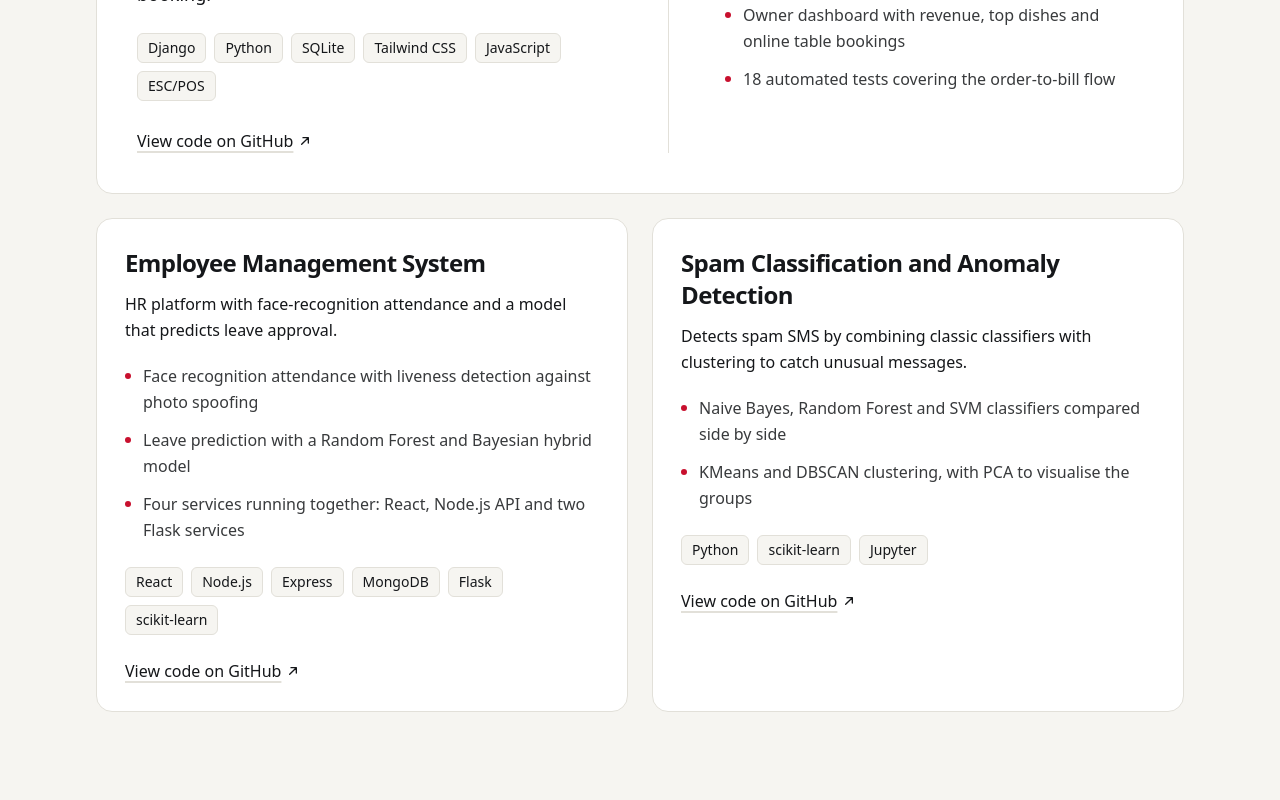
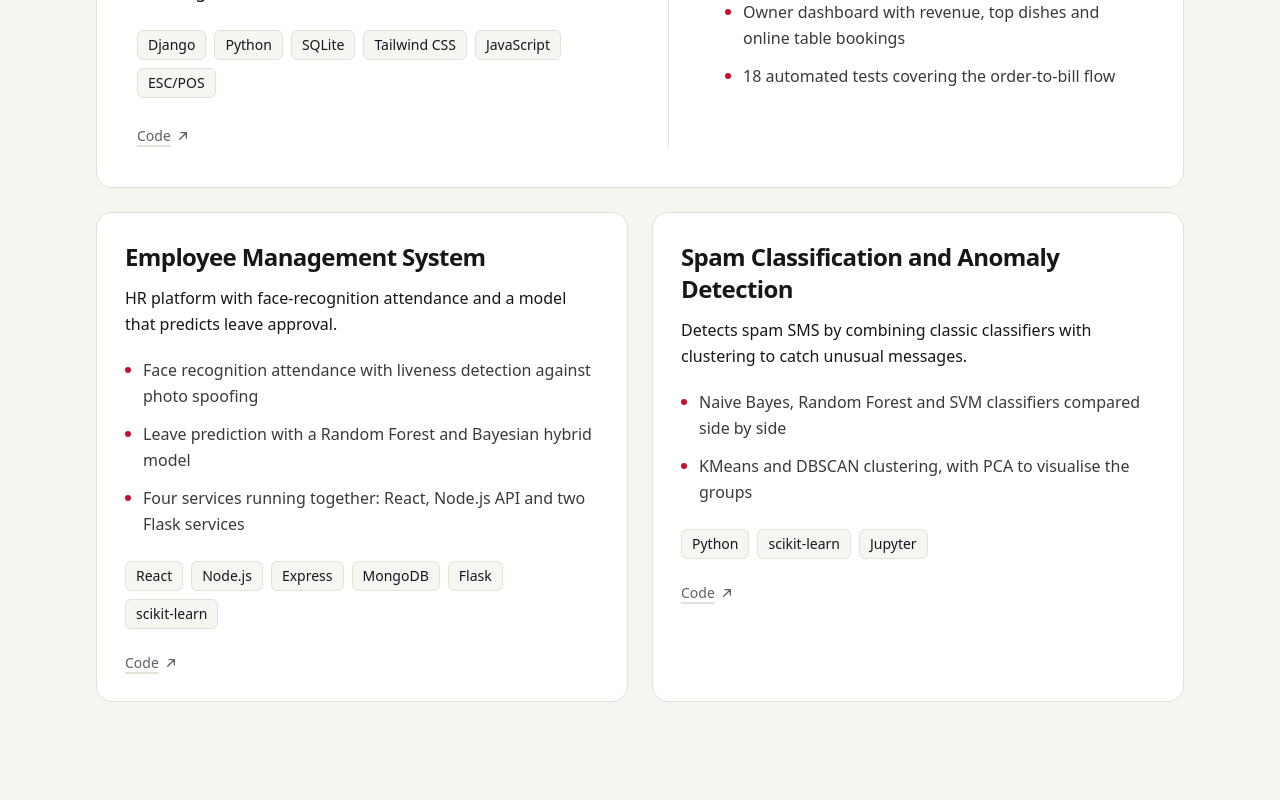
Before and after one commit to Cma-13/My-portfolio, a React (Vite) app: page / in a window 1280 px wide. Shown: the part 1680-2480 px from the top of the page. Built offline with nearby package versions, Linux system fonts and the light colour scheme.

Commit message:
refactor: shorter project code links

```diff
--- a/src/App.jsx
+++ b/src/App.jsx
@@ -9,12 +9,13 @@ function ArrowUpRight({ className = "w-4 h-4" }) {
   );
 }
 
-function ExternalLink({ href, children, className = "" }) {
+function ExternalLink({ href, children, className = "", label }) {
   return (
     <a
       href={href}
       target="_blank"
       rel="noreferrer"
+      aria-label={label}
       className={`inline-flex items-center gap-1 font-medium underline decoration-line decoration-2 underline-offset-4 hover:decoration-crimson transition-colors ${className}`}
     >
       {children}
@@ -143,8 +144,8 @@ function FeaturedProject({ project }) {
         <div className="mt-6">
           <TechList tech={project.tech} />
         </div>
-        <ExternalLink href={project.github} className="mt-7">
-          View code on GitHub
+        <ExternalLink href={project.github} className="mt-7 text-sm text-muted hover:text-ink" label={`Code for ${project.name} on GitHub`}>
+          Code
         </ExternalLink>
       </div>
       <div className="lg:border-l lg:border-line lg:pl-14">
@@ -166,8 +167,8 @@ function SmallProject({ project }) {
       <div className="mt-6">
         <TechList tech={project.tech} />
       </div>
-      <ExternalLink href={project.github} className="mt-6 self-start">
-        View code on GitHub
+      <ExternalLink href={project.github} className="mt-6 self-start text-sm text-muted hover:text-ink" label={`Code for ${project.name} on GitHub`}>
+        Code
       </ExternalLink>
     </article>
   );
@@ -256,7 +257,7 @@ function Contact() {
         {profile.email}
       </a>
       <div className="mt-10 flex flex-wrap gap-x-8 gap-y-4 text-lg">
-        <span className="text-muted">{profile.location}</span>
+        <span className="text-muted">Based in {profile.location}</span>
         <a href={`tel:${profile.phone.replace(/\s/g, "")}`} className="font-medium underline decoration-line decoration-2 underline-offset-4 hover:decoration-crimson">
           {profile.phone}
         </a>
```
